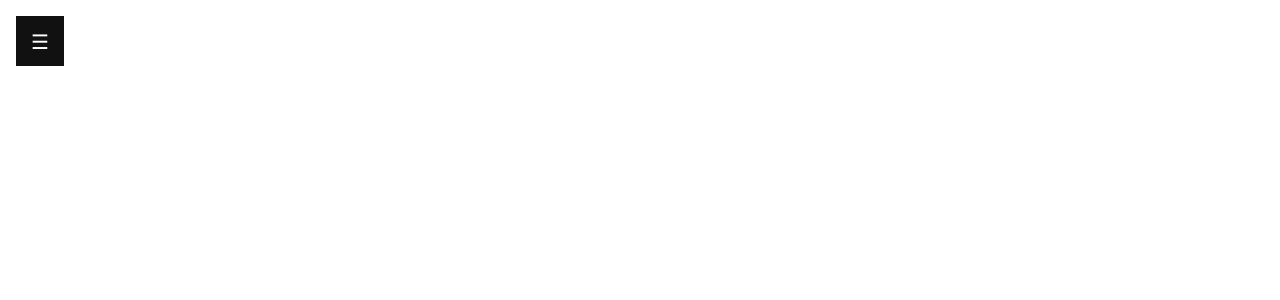
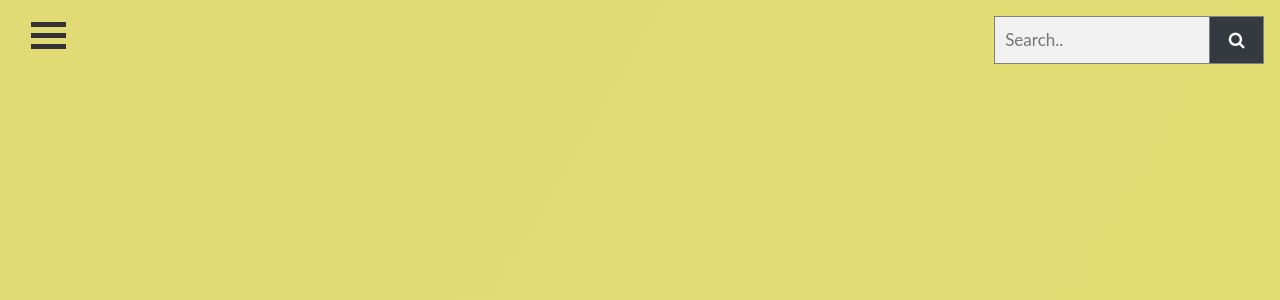
Before and after one commit to KareemDabbour/FrontendVibes, a Python web app: template flask/templates/base.html in a window 1280 px wide. Shown: the top 300 px of the page. Run offline with Jinja, Linux system fonts and the light colour scheme; the template is opened without the code that fills it, so the values that code supplies are empty; some libraries are stand-ins or nearby versions.

Commit message:
Add files via upload

```diff
--- a/flask/templates/base.html
+++ b/flask/templates/base.html
@@ -4,12 +4,27 @@
     <link rel="stylesheet" href="https://stackpath.bootstrapcdn.com/bootstrap/4.1.0/css/bootstrap.min.css" integrity="sha384-9gVQ4dYFwwWSjIDZnLEWnxCjeSWFphJiwGPXr1jddIhOegiu1FwO5qRGvFXOdJZ4" crossorigin="anonymous">
     <meta name="viewport" content="width=device-width, initial-scale=1">
 	<title>{%block title%}{%endblock%}</title>
+	<link rel="stylesheet" href="https://cdnjs.cloudflare.com/ajax/libs/font-awesome/4.7.0/css/font-awesome.min.css">
 
 <style>
 body {
   font-family: "Lato", sans-serif;
+      background: linear-gradient(120deg, #e3227e, #e2f073, #af1fc6);
+    background-size: 10000% 10000%;
+
+    -webkit-animation: AnimationName 10s ease infinite;
+    animation: AnimationName 10s ease infinite;
 }
-
+@-webkit-keyframes AnimationName {
+    0%{background-position:0% 57%}
+    50%{background-position:100% 44%}
+    100%{background-position:0% 57%}
+}
+@keyframes AnimationName {
+    0%{background-position:0% 57%}
+    50%{background-position:100% 44%}
+    100%{background-position:0% 57%}
+}
 .sidebar {
   height: 100%;
   width: 0;
@@ -36,26 +51,14 @@ body {
   color: #f1f1f1;
 }
 
-.sidebar .closebtn {
+.sidebar {
   position: absolute;
   top: 0;
   right: 25px;
   font-size: 36px;
-  margin-left: 50px;
+  margin-left: 0px;
 }
 
-.openbtn {
-  font-size: 20px;
-  cursor: pointer;
-  background-color: #111;
-  color: white;
-  padding: 10px 15px;
-  border: none;
-}
-
-.openbtn:hover {
-  background-color: #444;
-}
 
 #main {
   transition: margin-left .5s;
@@ -67,35 +70,114 @@ body {
   .sidebar {padding-top: 15px;}
   .sidebar a {font-size: 18px;}
 }
+
+
+.container {
+	width: 39px;
+  height: 39px;
+  display: inline-block;
+  cursor: pointer;
+  box-sizing:
+}
+
+.bar1, .bar2, .bar3 {
+  width: 35px;
+  height: 5px;
+  background-color: #333;
+  margin: 6px 0;
+  transition: 0.4s;
+}
+
+.change .bar1 {
+  -webkit-transform: rotate(-45deg) translate(-9px, 6px);
+  transform: rotate(-45deg) translate(-9px, 6px);
+}
+
+.change .bar2 {opacity: 0;}
+
+.change .bar3 {
+  -webkit-transform: rotate(45deg) translate(-8px, -8px);
+  transform: rotate(45deg) translate(-8px, -8px);
+}
+* {
+  box-sizing: border-box;
+}
+
+form.example input[type=text] {
+  padding: 10px;
+  font-size: 17px;
+  border: 1px solid grey;
+  float: left;
+  width: 80%;
+  background: #f1f1f1;
+}
+form.example {
+	float: right;
+}
+
+form.example button {
+  float: right;
+  width: 20%;
+  padding: 10px;
+  background: #343a40;
+  color: white;
+  font-size: 17px;
+  border: 1px solid grey;
+  border-left: none;
+  cursor: pointer;
+}
+
+form.example button:hover {
+  background: grey;
+}
+
+form.example::after {
+align
+  content: "";
+  clear: both;
+  display: table;
+}
+
 </style>
 </head>
 <body>
 	<div id="mySidebar" class="sidebar">
-	  <a href="javascript:void(0)" class="closebtn" onclick="closeNav()">×</a>
-	  <a href="#">temp</a>
-	  <a href="#">temp</a>
-	  <a href="#">temp</a>
+	  <a href="#">Account</a>
+	  <a href="#">Vibes</a>
 	  <a href="#">temp</a>
 	</div>
 
 	<div id="main">
-	  <button class="openbtn" onclick="openNav()">☰</button>
+	  	<div class="container" onclick="myFunction(this)">
+			<div class="bar1"></div>
+		 	<div class="bar2"></div>
+		  	<div class="bar3"></div>
+		</div>
+		<form class="example" action="/#" style="margin:0;max-width:300px">
+		  <input type="text" placeholder="Search.." name="search">
+		  <button type="submit"><i class="fa fa-search"></i></button>
+		</form>
+	  	{% block content %}
+		{% endblock %}
 	</div>
 
 	<script>
-	function openNav() {
-	  document.getElementById("mySidebar").style.width = "250px";
-	  document.getElementById("main").style.marginLeft = "250px";
+	function togNav() {
+		if(document.getElementById("mySidebar").style.width == "250px"){
+			document.getElementById("mySidebar").style.width = "0";
+			document.getElementById("main").style.marginLeft= "0";
+		} else {
+			document.getElementById("mySidebar").style.width = "250px";
+			document.getElementById("main").style.marginLeft= "250px";
+		}
 	}
-
-	function closeNav() {
-	  document.getElementById("mySidebar").style.width = "0";
-	  document.getElementById("main").style.marginLeft= "0";
+	function myFunction(x) {
+  		x.classList.toggle("change");
+  		togNav();
 	}
 	</script>
 
-	{% block content %}
-	{% endblock %}
+
 	<script src="https://code.jquery.com/jquery-3.4.1.slim.min.js" integrity="sha384-J6qa4849blE2+poT4WnyKhv5vZF5SrPo0iEjwBvKU7imGFAV0wwj1yYfoRSJoZ+n" crossorigin="anonymous"></script>
 	<script src="https://cdn.jsdelivr.net/npm/popper.js@1.16.0/dist/umd/popper.min.js" integrity="sha384-Q6E9RHvbIyZFJoft+2mJbHaEWldlvI9IOYy5n3zV9zzTtmI3UksdQRVvoxMfooAo" crossorigin="anonymous"></script>
 	<script src="https://stackpath.bootstrapcdn.com/bootstrap/4.4.1/js/bootstrap.min.js" integrity="sha384-wfSDF2E50Y2D1uUdj0O3uMBJnjuUD4Ih7YwaYd1iqfktj0Uod8GCExl3Og8ifwB6" crossorigin="anonymous"></script>
```
